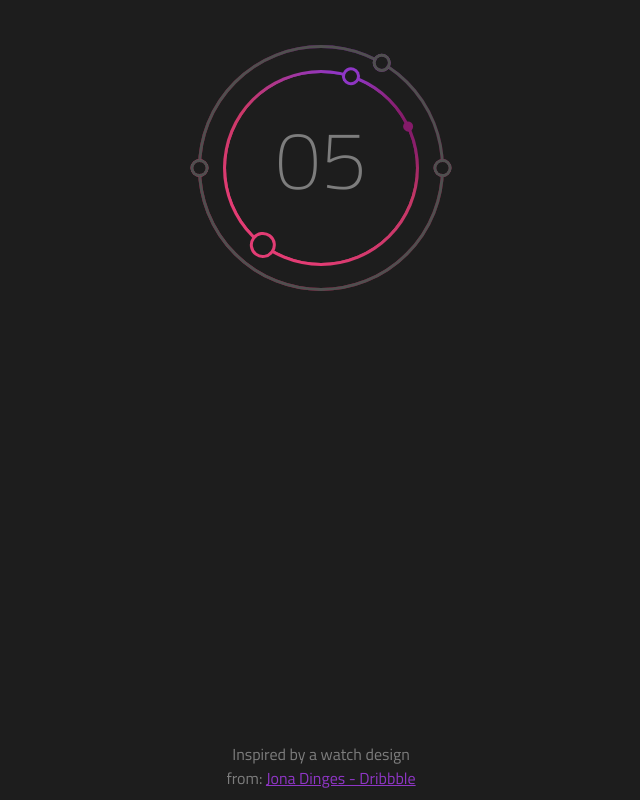
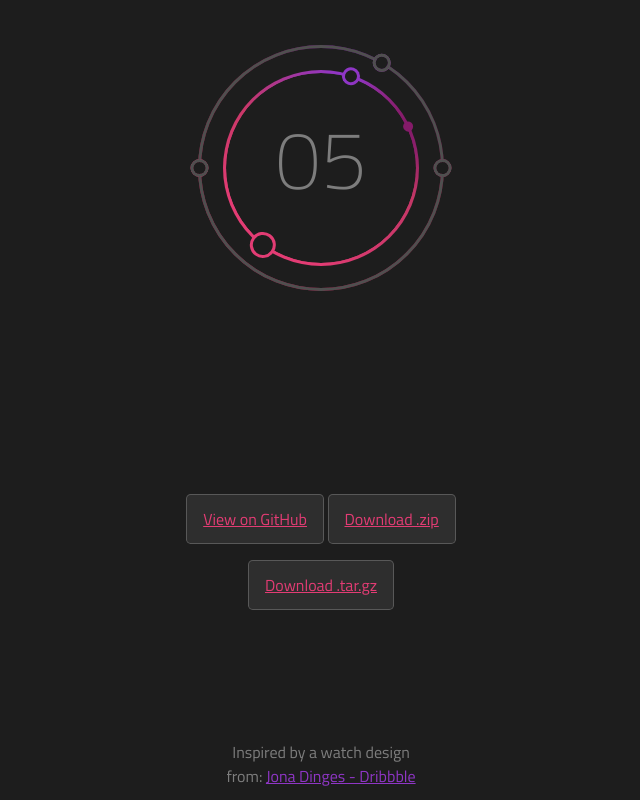
Before and after one commit to license2e/timely, a plain HTML site: page index.html in a window 1280 px wide. Shown: the whole page, without its empty margins (319-959 px from the left). Drawn offline with Linux system fonts and the light colour scheme.

Commit message:
added download links
Signed-off-by: license2e <ilya@shindyapin.com>

```diff
--- a/css/style.css
+++ b/css/style.css
@@ -37,6 +37,27 @@ a {
   width: 200px;
   margin-left: -100px;
   text-align: center;
+  height: 50px;
+}
+
+#links {
+  width: 320px;
+  text-align: center;
+  height: 120px;
+  margin: 10rem auto 0;
+}
+
+.btn {
+  display: inline-block;
+  margin-bottom: 1rem;
+  color: #E33C74;
+  background-color: rgba(255, 255, 255, 0.08);
+  border-color: rgba(255, 255, 255, 0.2);
+  border-style: solid;
+  border-width: 1px;
+  border-radius: 0.3rem;
+  transition: color 0.2s, background-color 0.2s, border-color 0.2s;
+  padding: 0.75rem 1rem;
 }
 
 /* #example {
--- a/index.html
+++ b/index.html
@@ -21,6 +21,11 @@
     <script type='text/javascript' src='js/lib/d3/d3.v3.js'></script>
     <script type='text/javascript' src='js/main.js'></script>
     <!-- <script type='text/javascript' src='js/overlap.js'></script> -->
+    <div id="links">
+      <a href="https://github.com/license2e/timely" class="btn">View on GitHub</a>
+      <a href="https://github.com/license2e/timely/zipball/master" class="btn">Download .zip</a>
+      <a href="https://github.com/license2e/timely/tarball/master" class="btn">Download .tar.gz</a>
+    </div>
     <div id="credits">Inspired by a watch design from: <a href="https://dribbble.com/jonadinges" target="_blank">Jona Dinges - Dribbble</a></div>
   </body>
 </html>
```
